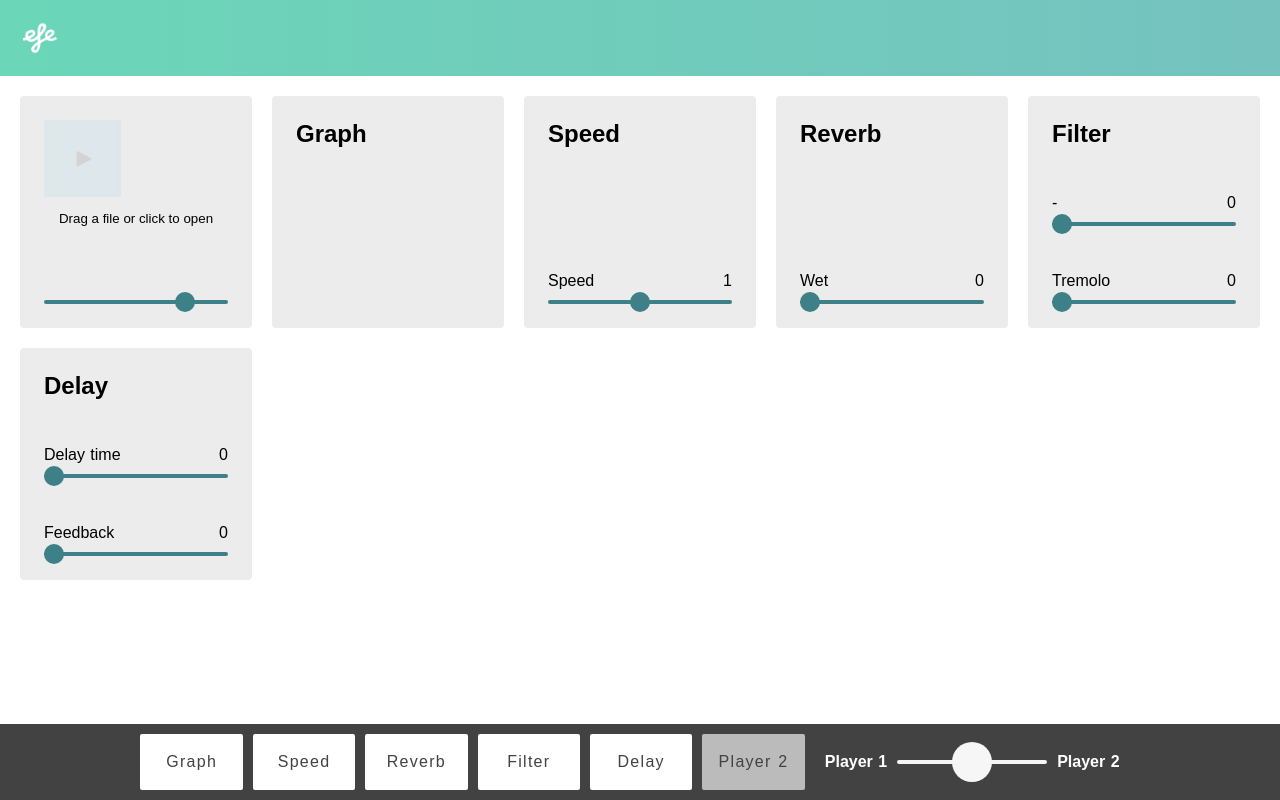
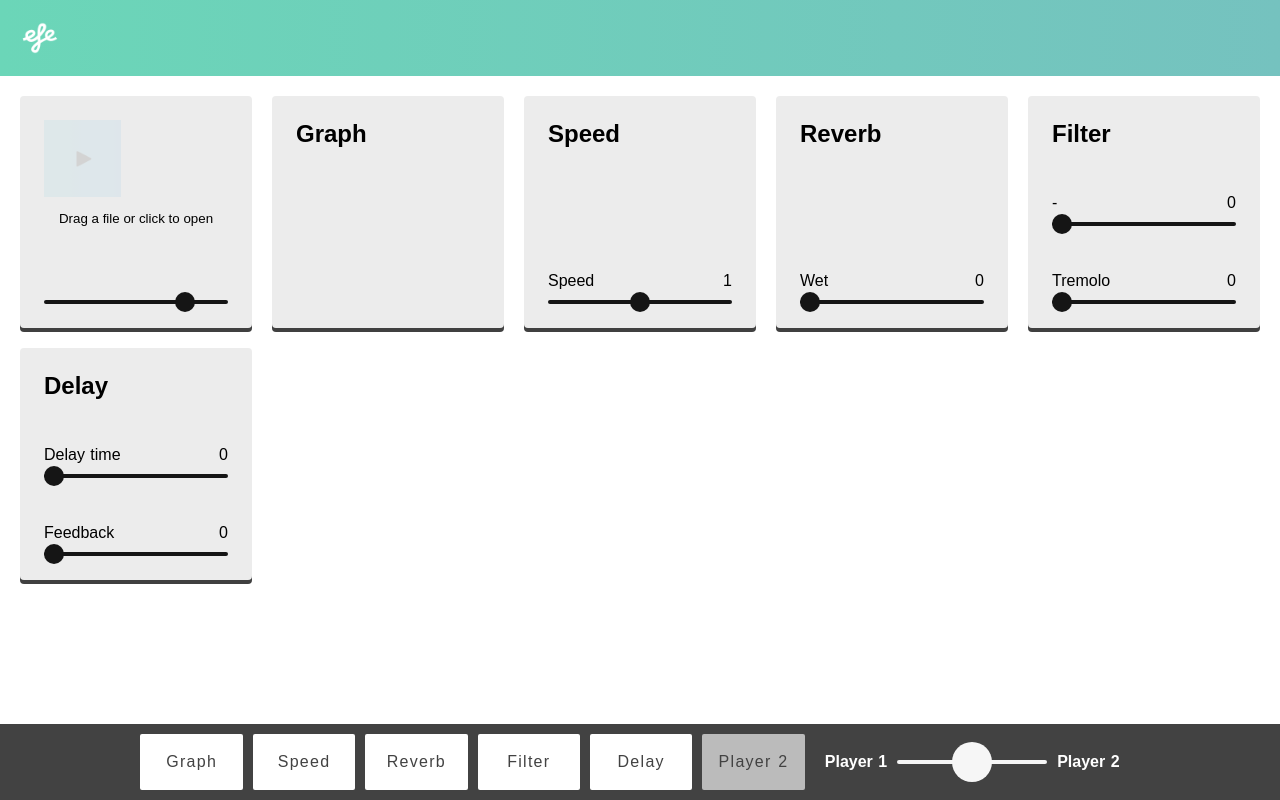
Before and after one commit to nckn/effe, a Nuxt app: page / in a window 1280 px wide. Built offline with nearby package versions, Linux system fonts and the light colour scheme; no server answers.

Commit message:
Adding device access and boxShadow mixin and styles

```diff
--- a/assets/scss/main.scss
+++ b/assets/scss/main.scss
@@ -1,6 +1,6 @@
 
 /*
-  Dark Blue: #69ACBE; light blue: #69ACBE; orange: #FF623F; dark green: #3D8087;
+  Dark Blue: #69ACBE; light blue: #69ACBE; orange: #FF623F; dark green: $color-slider;
   Light blue: #A6CFDB;
 */
 
@@ -104,6 +104,12 @@ canvas#analyser {
   }
 }
 
+@mixin makeFatBoxShadow($left, $btm) {
+  -webkit-box-shadow: $left $btm 0px 0px rgba(0,0,0,0.75);
+  -moz-box-shadow: $left $btm 0px 0px rgba(0,0,0,0.75);
+  box-shadow: $left $btm 0px 0px rgba(0,0,0,0.75);
+}
+
 .master {
   .panel {
     position: relative;
@@ -137,14 +143,21 @@ canvas#analyser {
       // width: 25%;
       background: #ececec; /* Other good colors: #A0D2DF, #A0DFCF*/
       position: relative;
-      @include borderRadius(4px);
-      @include transThis(opacity, 0.5s, ease-out);
       // background: purple;
       padding: $padding-node;
       display: flex;
       align-items: stretch;
       justify-content: space-between;
       flex-direction: column;
+      @include borderRadius(4px);
+      @include transThis(all, 0.3s, ease-out);
+      @include makeFatBoxShadow(0px, 4px);
+      // @include makeFatBoxShadow(-4px, 4px);
+      &:hover {
+        @include makeFatBoxShadow(0px, 8px);
+        // @include makeFatBoxShadow(-8px, 8px);
+        transform: translateY(-4px);
+      }
       * {
         // background: red;
       }
@@ -462,23 +475,24 @@ input {
 
 // Input range
 $thumb-size: 20px;
+$color-slider: #151515; // #3D8087
 
 input[type=range] {
   height: 4px;
   -webkit-appearance: none;
-  background-color: #3D8087;
+  background-color: $color-slider;
   @include borderRadius(2px);
 }
 
 input[type=range]::-moz-range-track {
   -webkit-appearance: none;
-  background: #3D8087;
+  background: $color-slider;
   height: 4px;
 }
 
 input[type="range"]::-webkit-slider-thumb {
   -webkit-appearance: none;
-  background-color: #3D8087;
+  background-color: $color-slider;
   opacity: 1;
   width: $thumb-size;
   height: $thumb-size;
@@ -492,7 +506,7 @@ input[type=range]::-moz-range-thumb {
   width: $thumb-size;
   height: $thumb-size;
   border-radius: 50%;
-  background: #3D8087;
+  background: $color-slider;
   cursor: pointer;
 }
 
--- a/nuxt.config.js
+++ b/nuxt.config.js
@@ -30,6 +30,10 @@ module.exports = {
     // SCSS file in the project
     '@/assets/scss/main.scss'
   ],
+  server: {
+    port: 8000, // default: 3000
+    host: '0.0.0.0', // default: localhost
+  },
   /*
   ** Plugins to load before mounting the App
   */
```
